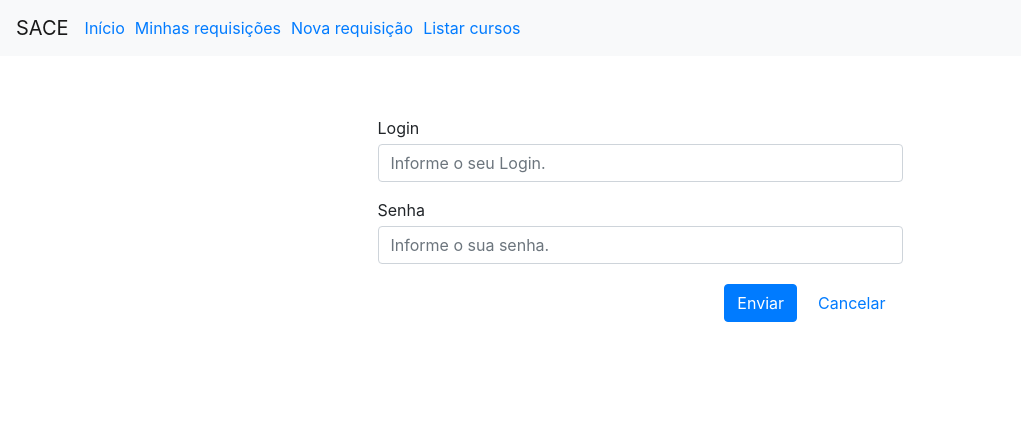
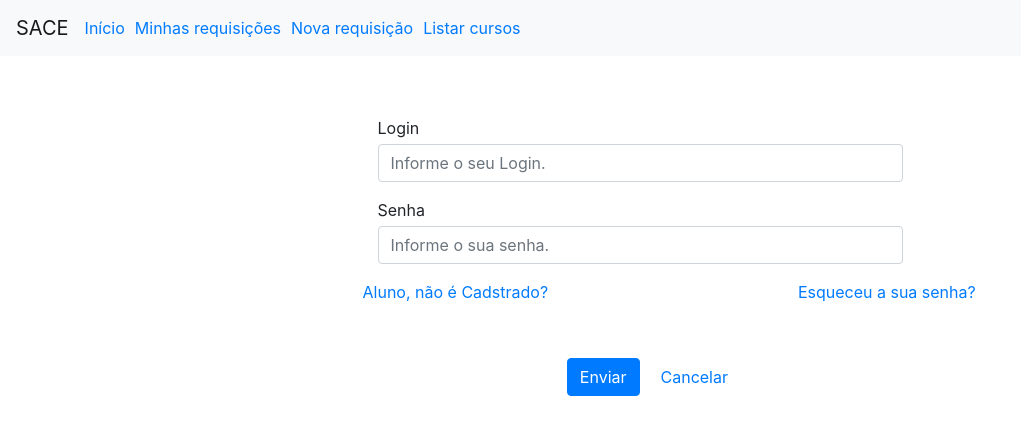
Before and after one commit to victormmesilva/ifrs-dev2-sistema-certificacao-aproveitamento-front, a React (Create React App) app: page /login in a window 1280 px wide. Shown: the top 434 px of the page, without its empty margins (0-1021 px from the left). Built offline with nearby package versions, Linux system fonts and the light colour scheme.

Commit message:
adicionando mais algumas alterações

```diff
--- a/src/components/forms/LoginForm.jsx
+++ b/src/components/forms/LoginForm.jsx
@@ -2,7 +2,7 @@ import React, {useState, useEffect} from 'react';
 import TituloPagina from '../../components/TituloPagina';
 import { Form, Button } from 'react-bootstrap';
 import SACEInput from '../../components/inputs/SACEInput';
-
+import { Link } from "react-router-dom";
 
 export default function LoginForm (){
     const [login, setLogin] = useState('');
@@ -51,7 +51,12 @@ export default function LoginForm (){
                 onError={senhaInvalida}
                 onErrorMessage={'Você não inseriu o sua senha corretamente!'}
             />
-              <Form.Group className="d-flex justify-content-end">
+            <div className="row">
+            <Link to="/cadastro-aluno" >Aluno, não é Cadstrado?</Link>
+            <Link to="#" style={{position:'relative', left:'45%'}}>Esqueceu a sua senha?</Link>
+
+            </div>
+              <Form.Group className="d-flex justify-content-end" style={{position:'relative', top:'50px', right:'30%'}}>
                     <Button variant="primary" className="btn btn-primary m-1" onClick={fazerLogin}>
                             Enviar
                     </Button>
@@ -59,7 +64,6 @@ export default function LoginForm (){
                         Cancelar
                     </Button>
             </Form.Group>
-
         </Form.Group>
     );
 }
```
